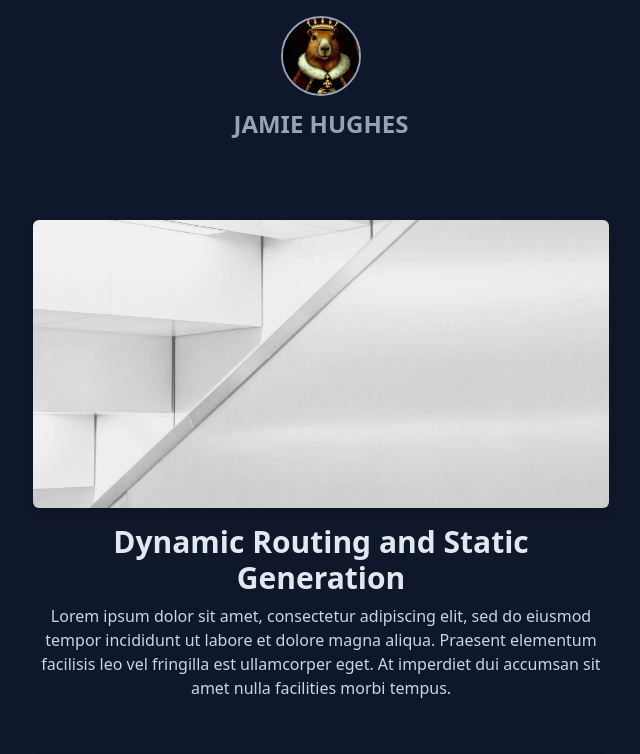
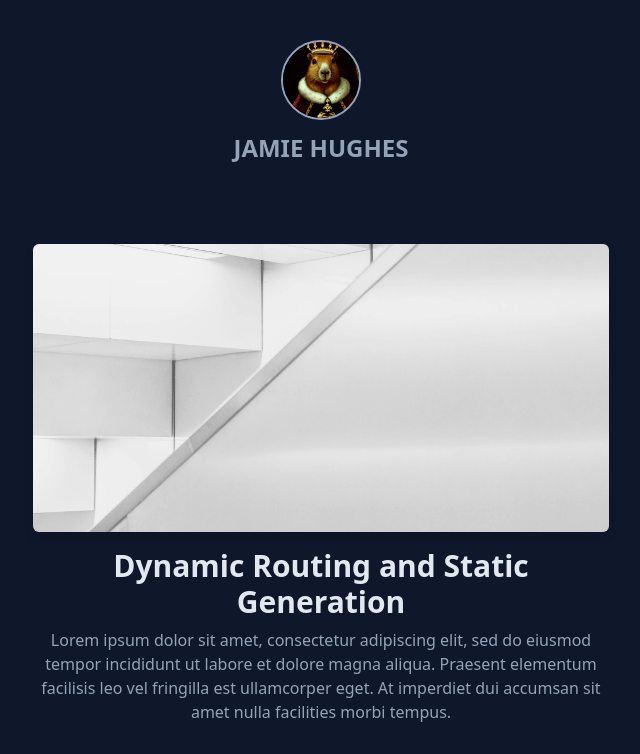
Before and after one commit to OutYeti/website, a Next.js app: page / in a window 1280 px wide. Shown: the top 754 px of the page, without its empty margins (319-959 px from the left). Built offline with nearby package versions, Linux system fonts and the light colour scheme.

Commit message:
Improve spacing

```diff
--- a/components/Navigation.tsx
+++ b/components/Navigation.tsx
@@ -3,7 +3,7 @@ import React from "react";
 
 const Navigation: React.FC = () => {
   return (
-    <div className="flex flex-col items-center my-4 mx-4 lg:mx-20 cursor-pointer">
+    <div className="flex flex-col items-center my-10 mx-4 lg:mx-20 cursor-pointer">
       <Link href="/">
         <div className="flex flex-col items-center">
           <img
--- a/components/PostPreview.tsx
+++ b/components/PostPreview.tsx
@@ -18,7 +18,7 @@ const PostPreview: React.FC<Props> = ({ post }) => {
           <h1 className="text-3xl mb-2 font-semibold text-slate-200">
             {post.title}
           </h1>
-          <p className="text-slate-300">{post.excerpt}</p>
+          <p className="text-slate-400">{post.excerpt}</p>
         </div>
       </Link>
     </div>
--- a/components/post-header.tsx
+++ b/components/post-header.tsx
@@ -13,14 +13,14 @@ type Props = {
 
 const PostHeader = ({ title, coverImage, date, author }: Props) => {
   return (
-    <>
-      <h1 className="text-5xl md:text-7xl lg:text-8xl font-bold tracking-tighter leading-tight md:leading-none mb-12 text-center text-slate-200">
+    <div className="max-w-2xl mx-auto">
+      <h1 className="text-5xl md:text-5xl lg:text-7xl font-bold tracking-tighter leading-tight mb-12 text-center text-slate-200 lg:pt-6">
         {title}
       </h1>
       <div className="mb-8 md:mb-16 sm:mx-0">
         <CoverImage title={title} src={coverImage} />
       </div>
-    </>
+    </div>
   );
 };
 
```
